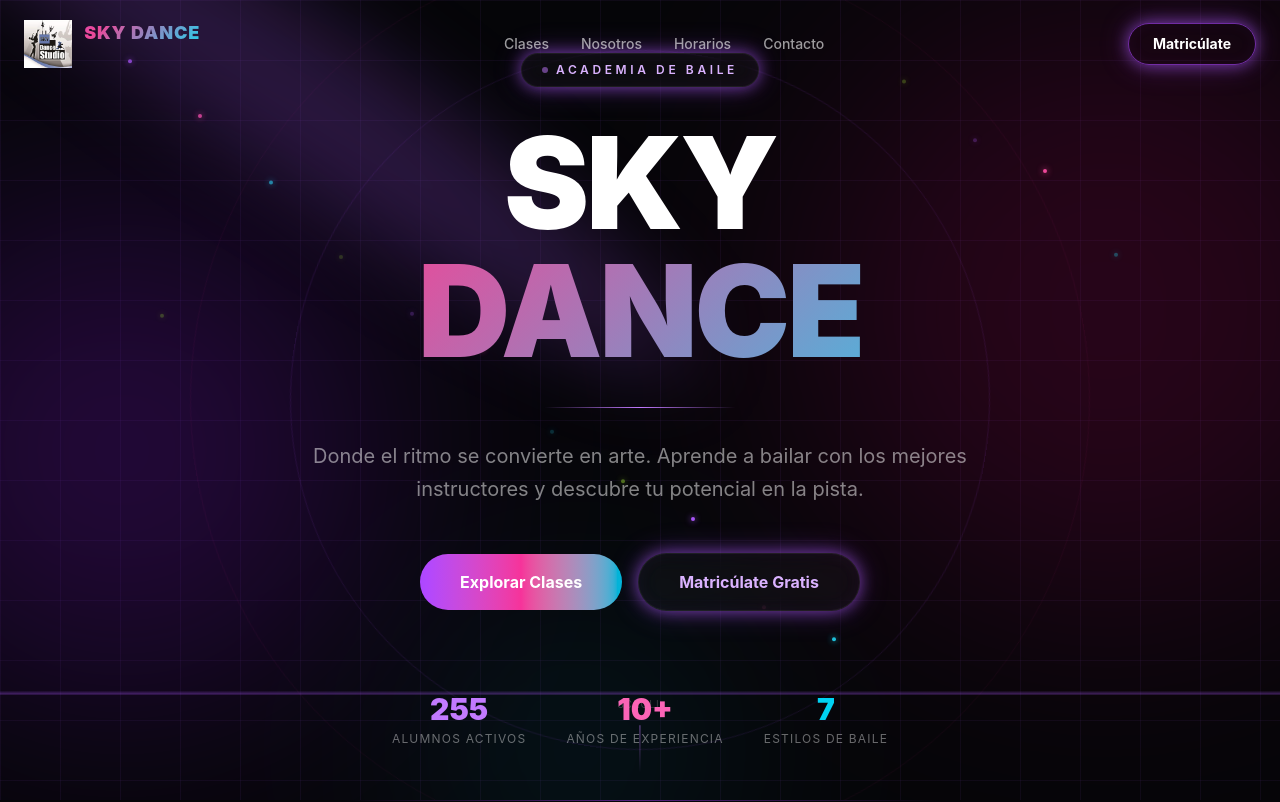
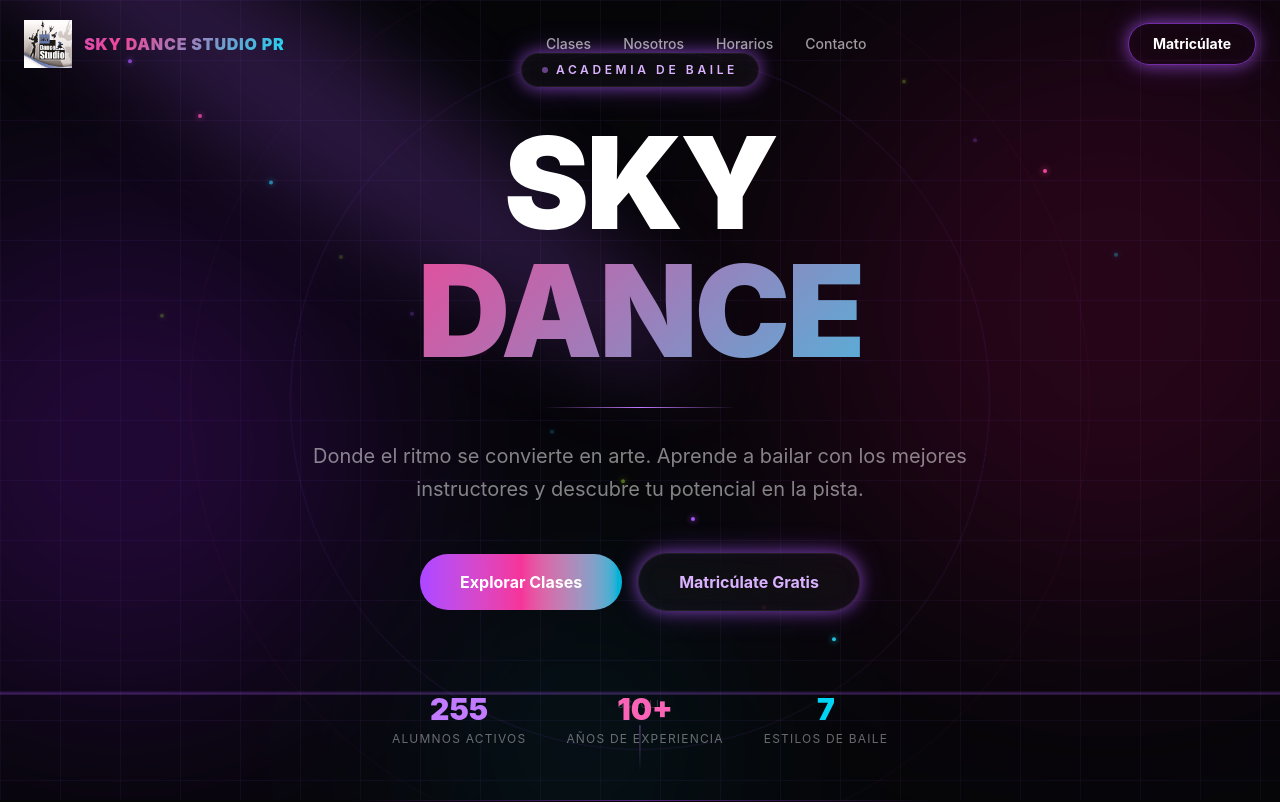
Before and after one commit to Jengaup/SkyDance, a Next.js app in the folder app/: page / in a window 1280 px wide. Shown: the top 802 px of the page. Built offline with nearby package versions, Linux system fonts and the light colour scheme.

Commit message:
Corregir nombre completo SKY DANCE STUDIO PR en el Navbar
https://claude.ai/code/session_01AYYg2MZiz17F8S6at9X4Hy

```diff
--- a/app/components/Navbar.tsx
+++ b/app/components/Navbar.tsx
@@ -32,8 +32,8 @@ export default function Navbar() {
         <div className="max-w-7xl mx-auto px-4 sm:px-6 flex justify-between items-center">
           <a href="#" className="relative flex items-center gap-2 sm:gap-3">
             <img src="/logo.png" alt="Sky Dance Studio PR" className="h-10 sm:h-12 w-auto" />
-            <span className="text-base sm:text-lg font-black tracking-wider gradient-text-animated leading-tight">
-              SKY DANCE<br className="hidden sm:block" /><span className="text-xs sm:text-sm font-bold opacity-80"> STUDIO PR</span>
+            <span className="text-sm sm:text-base font-black tracking-wider gradient-text-animated">
+              SKY DANCE STUDIO PR
             </span>
           </a>
 
```
